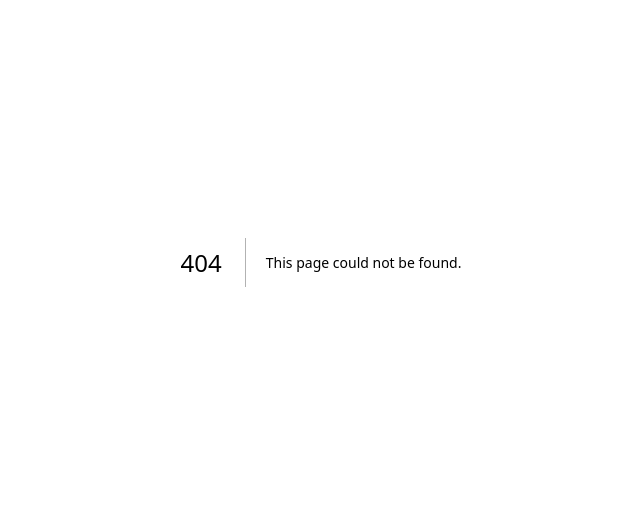
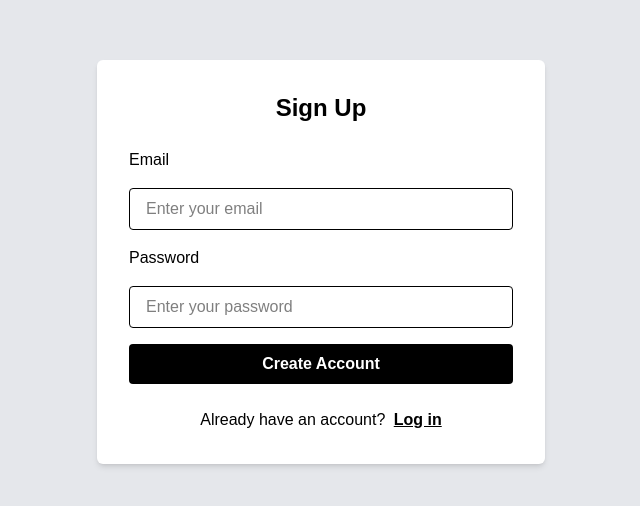
Before and after one commit to Rohitprj/zustand, a Next.js app: page /signup in a window 1280 px wide. Before the commit this address had no page. Shown: the part 138-644 px from the top of the page, without its empty margins (319-959 px from the left). Built offline with nearby package versions, Linux system fonts and the light colour scheme.

Commit message:
practicing

```diff
--- /dev/null
+++ b/src/app/(auth)/login/page.tsx
@@ -0,0 +1,81 @@
+"use client";
+
+import Link from "next/link";
+import React, { useState } from "react";
+import { useRouter } from "next/navigation";
+
+export default function LoginPage() {
+  const router = useRouter();
+
+  const [email, setEmail] = useState<string>("");
+  const [password, setPassword] = useState<string>("");
+  const [loading, setLoading] = useState<boolean>(false);
+  const [error, setError] = useState<string>("");
+  const [success, setSuccess] = useState<string>("");
+
+  return (
+    <div className="flex items-center justify-center w-full h-screen">
+      <div className="flex flex-col gap-4 p-8 rounded-md w-full max-w-md bg-gray-100">
+        <h2 className="text-2xl font-bold text-center mb-2 text-black">
+          Log In
+        </h2>
+
+        {error && <p className="text-red-600">{error}</p>}
+        {success && <p className="text-green-600">{success}</p>}
+
+        <form
+          onSubmit={(e) => {
+            e.preventDefault();
+          }}
+          className="flex flex-col gap-4"
+        >
+          <label className="font-medium text-black">Email</label>
+          <div className="flex border border-black rounded-sm bg-white px-2 py-2">
+            <input
+              type="email"
+              placeholder="Enter your email"
+              className="w-full outline-none border-0 px-2 text-black"
+              value={email}
+              onChange={(e) => setEmail(e.target.value)}
+              required
+            />
+          </div>
+
+          <label className="font-medium text-black">Password</label>
+          <div className="flex border border-black rounded-sm bg-white px-2 py-2">
+            <input
+              type="password"
+              placeholder="Enter your password"
+              className="w-full outline-none border-0 px-2 text-black"
+              value={password}
+              onChange={(e) => setPassword(e.target.value)}
+              required
+            />
+          </div>
+
+          <button
+            type="submit"
+            disabled={loading}
+            className={`flex items-center justify-center gap-2 px-4 py-2 text-white
+            rounded-sm font-semibold transition ${
+              loading ? "bg-gray-600" : "bg-black hover:bg-gray-900"
+            }`}
+          >
+            {loading ? "..." : "Log in"}
+          </button>
+        </form>
+
+        <div className="flex justify-center text-black">
+          <h1>
+            New user{" "}
+            <Link href="/signup">
+              <button className="cursor-pointer underline font-bold">
+                Sign up
+              </button>
+            </Link>
+          </h1>
+        </div>
+      </div>
+    </div>
+  );
+}
--- /dev/null
+++ b/src/app/(auth)/signup/page.tsx
@@ -0,0 +1,78 @@
+"use client";
+
+import Link from "next/link";
+import React, { useState } from "react";
+import { useRouter } from "next/navigation";
+
+export default function SignupPage() {
+  const router = useRouter();
+
+  const [email, setEmail] = useState<string>("");
+  const [password, setPassword] = useState<string>("");
+  const [loading, setLoading] = useState<boolean>(false);
+  const [error, setError] = useState<string>("");
+  const [success, setSuccess] = useState<string>("");
+
+  return (
+    <div className="flex items-center justify-center w-full h-screen bg-gray-200">
+      <div className="flex flex-col gap-4 p-8 rounded-md w-full max-w-md bg-white shadow-md">
+        <h2 className="text-2xl font-bold text-center mb-2 text-black">
+          Sign Up
+        </h2>
+
+        <form
+          onSubmit={(e) => {
+            e.preventDefault();
+          }}
+          className="flex flex-col gap-4"
+        >
+          <label className="font-medium text-black">Email</label>
+          <div className="flex border border-black rounded-sm bg-white px-2 py-2">
+            <input
+              type="email"
+              placeholder="Enter your email"
+              className="w-full outline-none border-0 px-2 text-black"
+              value={email}
+              onChange={(e) => setEmail(e.target.value)}
+              required
+            />
+          </div>
+
+          <label className="font-medium text-black">Password</label>
+          <div className="flex border border-black rounded-sm bg-white px-2 py-2">
+            <input
+              type="password"
+              placeholder="Enter your password"
+              className="w-full outline-none border-0 px-2 text-black"
+              value={password}
+              onChange={(e) => setPassword(e.target.value)}
+              required
+            />
+          </div>
+
+          <button
+            type="submit"
+            disabled={loading}
+            className={`flex items-center justify-center gap-2 px-4 py-2 text-white
+            rounded-sm font-semibold transition ${
+              loading ? "bg-gray-600" : "bg-black hover:bg-gray-900"
+            }`}
+          >
+            {loading ? "Creating..." : "Create Account"}
+          </button>
+        </form>
+
+        <div className="flex justify-center mt-2 text-black">
+          <h1>
+            Already have an account?{" "}
+            <Link href="/login">
+              <button className="cursor-pointer underline font-bold ml-1">
+                Log in
+              </button>
+            </Link>
+          </h1>
+        </div>
+      </div>
+    </div>
+  );
+}
--- a/src/app/home/page.tsx
+++ /dev/null
@@ -1,7 +0,0 @@
-import React from "react";
-
-function page() {
-  return <div></div>;
-}
-
-export default page;
--- a/src/app/page.tsx
+++ b/src/app/page.tsx
@@ -1,149 +1,14 @@
-"use client";
+import Link from "next/link";
+import React from "react";
 
-// import axios, { AxiosError } from "axios";
-import Link from "next/link";
-import { useRouter } from "next/navigation";
-// import { useAuthContext } from "@/context/AuthContext";
-import React, { useState } from "react";
-// import { BASE_URL } from "../../../../utils/axiosInstance";
-// import { validateEmail } from "../../../../utils/validateEmail";
-// import toast, { Toaster } from "react-hot-toast";
-
-export default function SignupPage() {
-  const router = useRouter();
-  // const signUpApi = `${BASE_URL}/auth/signUp`;
-  // const loginApi = `${BASE_URL}/auth/logIn`;
-
-  const [email, setEmail] = useState<string>("");
-  const [password, setPassword] = useState<string>("");
-  const [loading, setLoading] = useState<boolean>(false);
-  const [error, setError] = useState<string>("");
-  const [success, setSuccess] = useState<string>("");
-
-  // const { user, setUser } = useAuthContext();
-  // console.log("UserSignUpData", user);
-
-  // async function signupApi(): Promise<void> {
-  //   setLoading(true);
-  //   setError("");
-  //   setSuccess("");
-
-  //   if (!validateEmail(email)) {
-  //     setError("Please enter a valid email address.");
-  //     setLoading(false);
-  //     return;
-  //   }
-
-  //   try {
-  //     const signUpResponse = await axios.post(
-  //       signUpApi,
-  //       { email, password },
-  //       { withCredentials: true }
-  //     );
-
-  //     const loginResponse = await axios.post(
-  //       loginApi,
-  //       { email, password },
-  //       { withCredentials: true }
-  //     );
-
-  //     console.log("Signup Response:", signUpResponse.data);
-  //     console.log("Login Response:", loginResponse.data);
-
-  //     setSuccess("Signup successfully!");
-  //     if (signUpResponse.status && loginResponse.status === 200) {
-  //       const userData = signUpResponse.data;
-  //       setUser({
-  //         email: userData.email,
-  //         isLoggedIn: true,
-  //         isLoading: false,
-  //       });
-  //     }
-  //     setEmail("");
-  //     setPassword("");
-  //     router.push("/");
-  //   } catch (err: unknown) {
-  //     if (axios.isAxiosError(err)) {
-  //       const axiosErr = err as AxiosError<{ message: string }>;
-  //       setError(axiosErr.response?.data?.message || "An error occurred.");
-  //     } else {
-  //       setError("Something went wrong. Please try again later.");
-  //     }
-  //   } finally {
-  //     setLoading(false);
-  //   }
-  // }
-  // const notify = () => toast("Here is your toast.");
+const page = () => {
   return (
-    <div className="flex items-center justify-center w-full h-screen bg-gray-200">
-      <div className="flex flex-col gap-4 p-8 rounded-md w-full max-w-md bg-white shadow-md">
-        <h2 className="text-2xl font-bold text-center mb-2 text-black">
-          Sign Up
-        </h2>
-
-        {/* {error && <p className="text-red-600">{error}</p>}
-        {success && (
-          <p className="text-green-600">
-            {success}
-            <Toaster />
-          </p>
-        )} */}
-
-        <form
-          onSubmit={(e) => {
-            e.preventDefault();
-            // signupApi();
-            // notify();
-          }}
-          className="flex flex-col gap-4"
-        >
-          <label className="font-medium text-black">Email</label>
-          <div className="flex border border-black rounded-sm bg-white px-2 py-2">
-            <input
-              type="email"
-              placeholder="Enter your email"
-              className="w-full outline-none border-0 px-2"
-              value={email}
-              onChange={(e) => setEmail(e.target.value)}
-              required
-            />
-          </div>
-
-          <label className="font-medium">Password</label>
-          <div className="flex border border-black rounded-sm bg-white px-2 py-2">
-            <input
-              type="password"
-              placeholder="Enter your password"
-              className="w-full outline-none border-0 px-2"
-              value={password}
-              onChange={(e) => setPassword(e.target.value)}
-              required
-            />
-          </div>
-
-          <button
-            type="submit"
-            disabled={loading}
-            className={`flex items-center justify-center gap-2 px-4 py-2 text-white
-            rounded-sm font-semibold transition ${
-              loading ? "bg-gray-600" : "bg-black hover:bg-gray-900"
-            }`}
-          >
-            {loading ? "Creating..." : "Create Account"}
-          </button>
-        </form>
-
-        <div className="flex justify-center mt-2">
-          <h1>
-            Already have an account?{" "}
-            <Link href="/login">
-              <button className="cursor-pointer underline font-bold ml-1">
-                Log in
-              </button>
-            </Link>
-          </h1>
-        </div>
-      </div>
+    <div className="flex justify-center align-center">
+      <Link href={"./login"}>
+        <button className="cursor-pointer">Go to login</button>
+      </Link>
     </div>
   );
-}
+};
+
+export default page;
```
